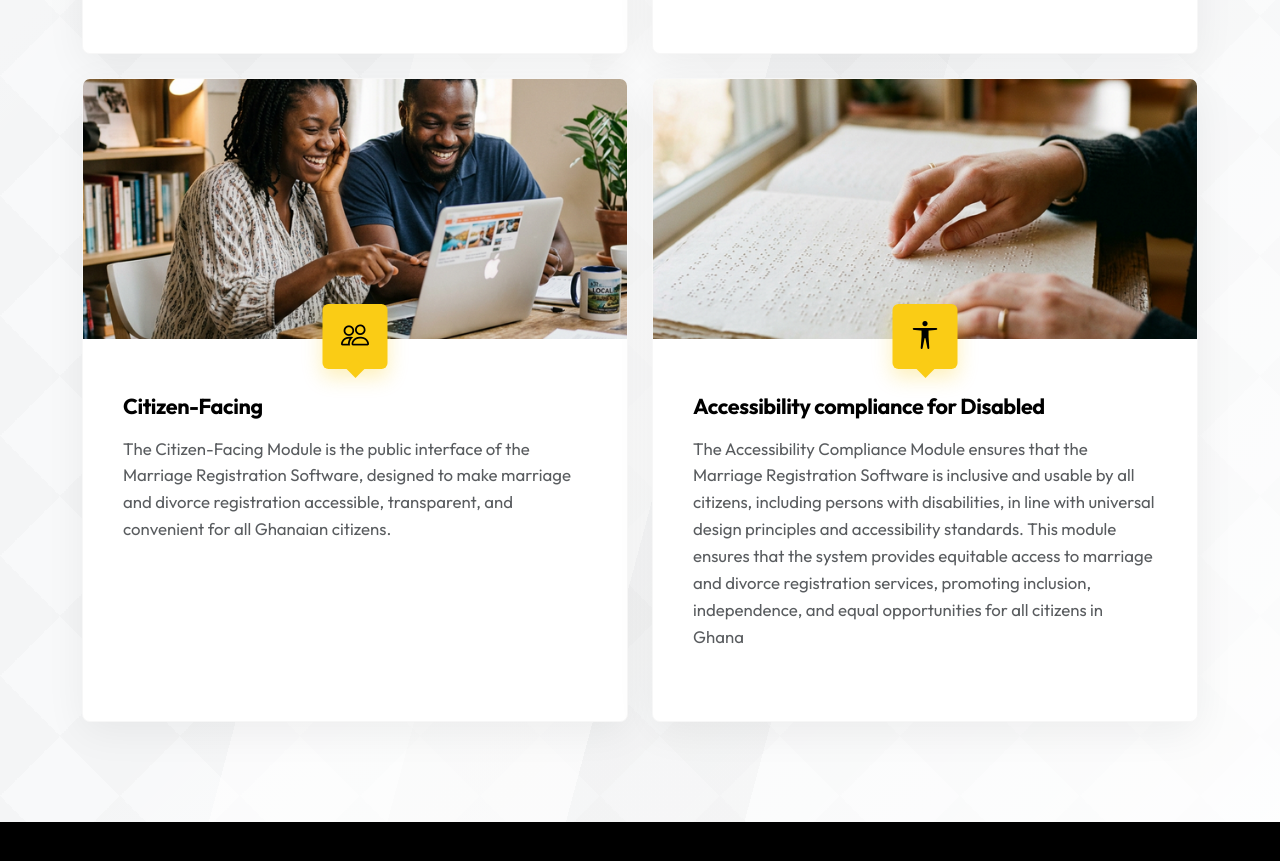
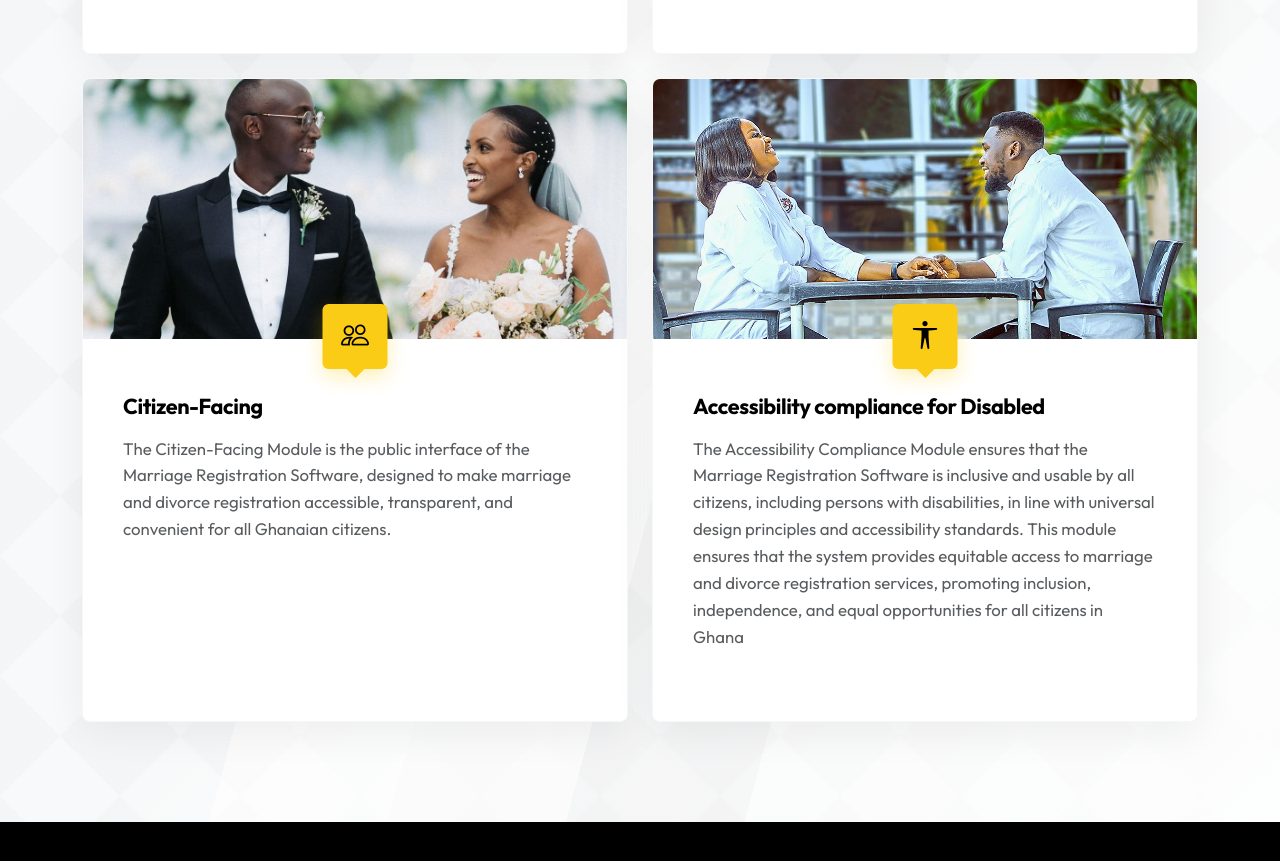
Before and after one commit to Manuel-Vardy/GCMS, a website: page features.html in a window 1280 px wide. Shown: the part 1578-2439 px from the top of the page. Drawn offline with nearby package versions, Linux system fonts and the light colour scheme.

Commit message:
initail commit

```diff
--- a/features.html
+++ b/features.html
@@ -147,7 +147,7 @@
                 <div class="col-md-6 reveal delay-100">
                     <div class="feature-img-card h-100">
                         <div class="card-img-top">
-                            <img src="images/citizen_facing.png" alt="Citizen-Facing">
+                            <img src="images/two-black-couples.jpg" alt="Citizen-Facing">
                             <div class="card-icon-middle">
                                 <i class="bi bi-people"></i>
                             </div>
@@ -165,7 +165,8 @@
                 <div class="col-md-6 reveal delay-200">
                     <div class="feature-img-card h-100">
                         <div class="card-img-top">
-                            <img src="images/accessibility.png" alt="Accessibility compliance for Disabled">
+                            <img src="images/chidy-young-wY6EtzwdRns-unsplash.jpg"
+                                alt="Accessibility compliance for Disabled">
                             <div class="card-icon-middle">
                                 <i class="bi bi-universal-access"></i>
                             </div>
```
Also changed, not shown: images/cert_generation.png, images/security.png.
